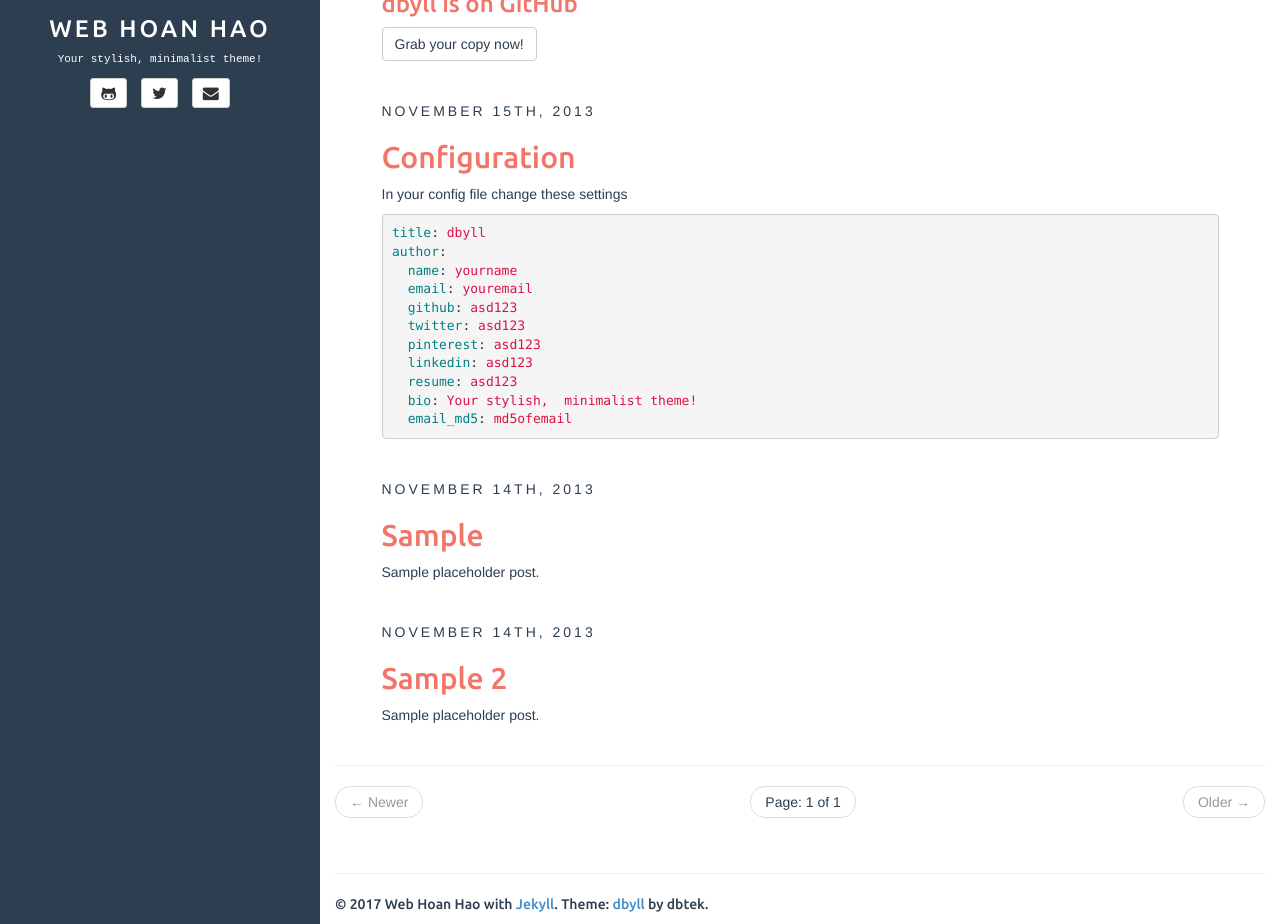
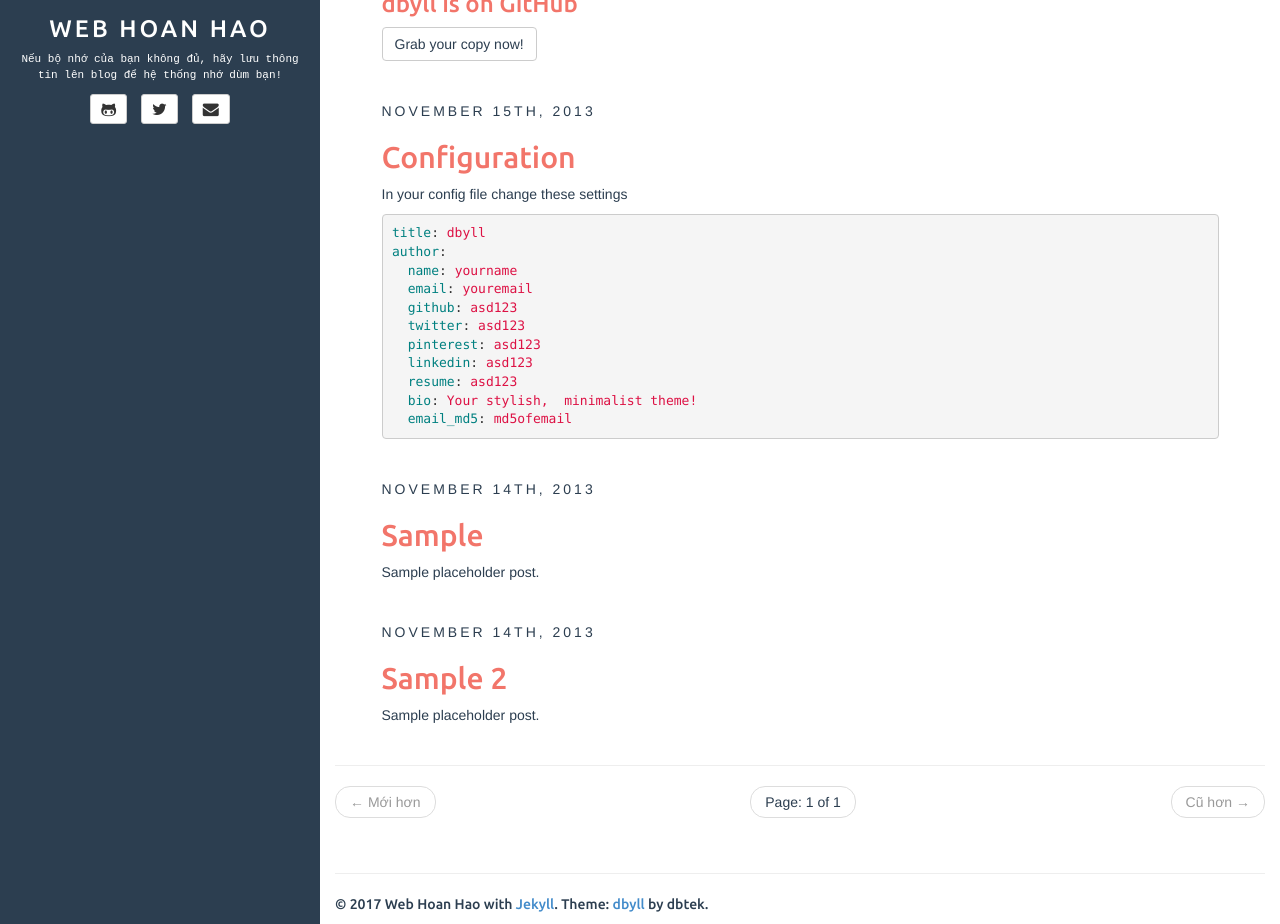
Before and after one commit to webhoanhao/webhoanhao.github.io, a Jekyll site: the page built from index.html, in a window 1280 px wide and 1206 px high, cut to the strip 282-1206 px from the top of the window. Built offline with Jekyll 4.4.1, drawn with Linux system fonts in a browser that asks for light colours; the list of posts is cut into pages by our own code.

Commit message:
Việt hóa

```diff
--- a/_config.yml
+++ b/_config.yml
@@ -19,12 +19,12 @@ defaults:
 description: Stylish Jekyll Theme
 author:
   name: Web Hoan Hao
-  email: dbyll@ismaildemirbilek.com
-  github: dbtek
-  twitter: dbtek
-  pinterest: asd123
-  linkedin: asd123
-  bio: Your stylish, minimalist theme!
+  email: webhoanhao@gmail.com
+  github: webhoanhao
+  twitter: webhoanhao
+  pinterest: webhoanhao
+  linkedin: webhoanhao
+  bio: Nếu bộ nhớ của bạn không đủ, hãy lưu thông tin lên blog để hệ thống nhớ dùm bạn!
   email_md5: 726351295ec82e145928582f595aa3aa
 
 rss_path: feed.xml
--- a/_includes/default.html
+++ b/_includes/default.html
@@ -59,7 +59,7 @@
 			</a>
 			{% endif %}
 			<a class="navbar-brand" href="{{ site.BASE_PATH }}/">
-				<img src="//www.gravatar.com/avatar/{{site.author.email_md5}}?s=35" class="img-circle" />
+				<img src="//webhoanhao.github.io/img/logo.png" class="img-circle" />
 				{{ site.title }}
 			</a>
 		</div>
@@ -67,9 +67,9 @@
 		<!-- Collect the nav links, forms, and other content for toggling -->
 		<div class="collapse navbar-collapse" id="bs-example-navbar-collapse-1">
 			<ul class="nav navbar-nav">
-				<li class="active"><a href="{{ site.BASE_PATH }}/">Home</a></li>
-				<li><a href="{{ site.BASE_PATH}}/{{ site.categories_path }}">Categories</a></li>
-				<li><a href="{{ site.BASE_PATH}}/{{ site.tags_path }}">Tags</a></li>
+				<li class="active"><a href="{{ site.BASE_PATH }}/">Trang chủ</a></li>
+				<li><a href="{{ site.BASE_PATH}}/{{ site.categories_path }}">Các chuyên mục</a></li>
+				<li><a href="{{ site.BASE_PATH}}/{{ site.tags_path }}">Các đánh dấu</a></li>
 			</ul>
 		</div><!-- /.navbar-collapse -->
 	</nav>
@@ -80,11 +80,11 @@
 			<i class="fa fa-bars"></i>
 		</button>
 		<ul class="dropdown-menu" role="menu">
-			<li><a href="{{ site.BASE_PATH}}/"><i class="fa fa-home"></i>Home</a></li>
-			<li><a href="{{ site.BASE_PATH}}/{{ site.categories_path }}"><i class="fa fa-folder"></i>Categories</a></li>
-			<li><a href="{{ site.BASE_PATH}}/{{ site.tags_path }}"><i class="fa fa-tags"></i>Tags</a></li>
+			<li><a href="{{ site.BASE_PATH}}/"><i class="fa fa-home"></i>Trang chủ</a></li>
+			<li><a href="{{ site.BASE_PATH}}/{{ site.categories_path }}"><i class="fa fa-folder"></i>Các chuyên mục</a></li>
+			<li><a href="{{ site.BASE_PATH}}/{{ site.tags_path }}"><i class="fa fa-tags"></i>Các đánh dấu</a></li>
 			<li class="divider"></li>
-			<li><a href="#"><i class="fa fa-arrow-up"></i>Top of Page</a></li>
+			<li><a href="#"><i class="fa fa-arrow-up"></i>Đầu trang</a></li>
 		</ul>
 	</div>
 
--- a/categories.html
+++ b/categories.html
@@ -1,7 +1,7 @@
 ---
 layout: page
-title: Categories
-header: Posts By Category
+title: Chuyên mục
+header: Bài viết theo chuyên mục
 group: navigation
 ---
 
--- a/index.html
+++ b/index.html
@@ -46,14 +46,14 @@ tagline:
   {% if paginator.previous_page %}
   <li class="previous">
     {% if paginator.previous_page == 1 %}
-    <a href="{{ site.BASE_PATH }}/">&larr; Newer</a>
+    <a href="{{ site.BASE_PATH }}/">&larr; Mới hơn</a>
     {% else %}
-    <a href="{{ site.BASE_PATH }}/{{ site.paginate_path | replace: ':num', paginator.previous_page }}">&larr; Newer</a>
+    <a href="{{ site.BASE_PATH }}/{{ site.paginate_path | replace: ':num', paginator.previous_page }}">&larr; Mới hơn</a>
     {% endif %}
   </li>
   {% else %}
   <li class="previous disabled">
-    <a>&larr; Newer</a>
+    <a>&larr; Mới hơn</a>
   </li>
   {% endif %}
 
@@ -63,11 +63,11 @@ tagline:
 
   {% if paginator.next_page %}
   <li class="next">
-    <a href="{{ site.BASE_PATH }}/{{ site.paginate_path | replace: ':num', paginator.next_page }}">Older &rarr;</a>
+    <a href="{{ site.BASE_PATH }}/{{ site.paginate_path | replace: ':num', paginator.next_page }}">Cũ hơn &rarr;</a>
   </li>
   {% else %}
   <li class="next disabled">
-    <a>Older &rarr;</a>
+    <a>Cũ hơn &rarr;</a>
   </li>
   {% endif %}
 
--- a/tags.html
+++ b/tags.html
@@ -26,7 +26,7 @@ group: navigation
   {% for item in (0..site.tags.size) %}{% unless forloop.last %}
     {% capture this_word %}{{ tag_words[item] | strip_newlines }}{% endcapture %}
     <div class="tab-pane" id="{{ this_word | replace:' ','-' }}-ref">
-      <h2 style="margin-top: 0px">Posts tagged  with {{ this_word }}</h2>
+      <h2 style="margin-top: 0px">Bài viết được đánh dấu với từ khóa {{ this_word }}</h2>
       <ul class="list-unstyled">
         {% for post in site.tags[this_word] %}{% if post.title != null %}
           <li style="line-height: 35px;"><a href="{{ site.BASE_PATH }}{{post.url}}">{{post.title}}</a> <span class="text-muted">- {{ post.date | date: "%B %d, %Y" }}</span></li>
```
Also changed, not shown: other parts of tags.html (+2 -2 lines), _includes/post.html (+5 -5 lines).
